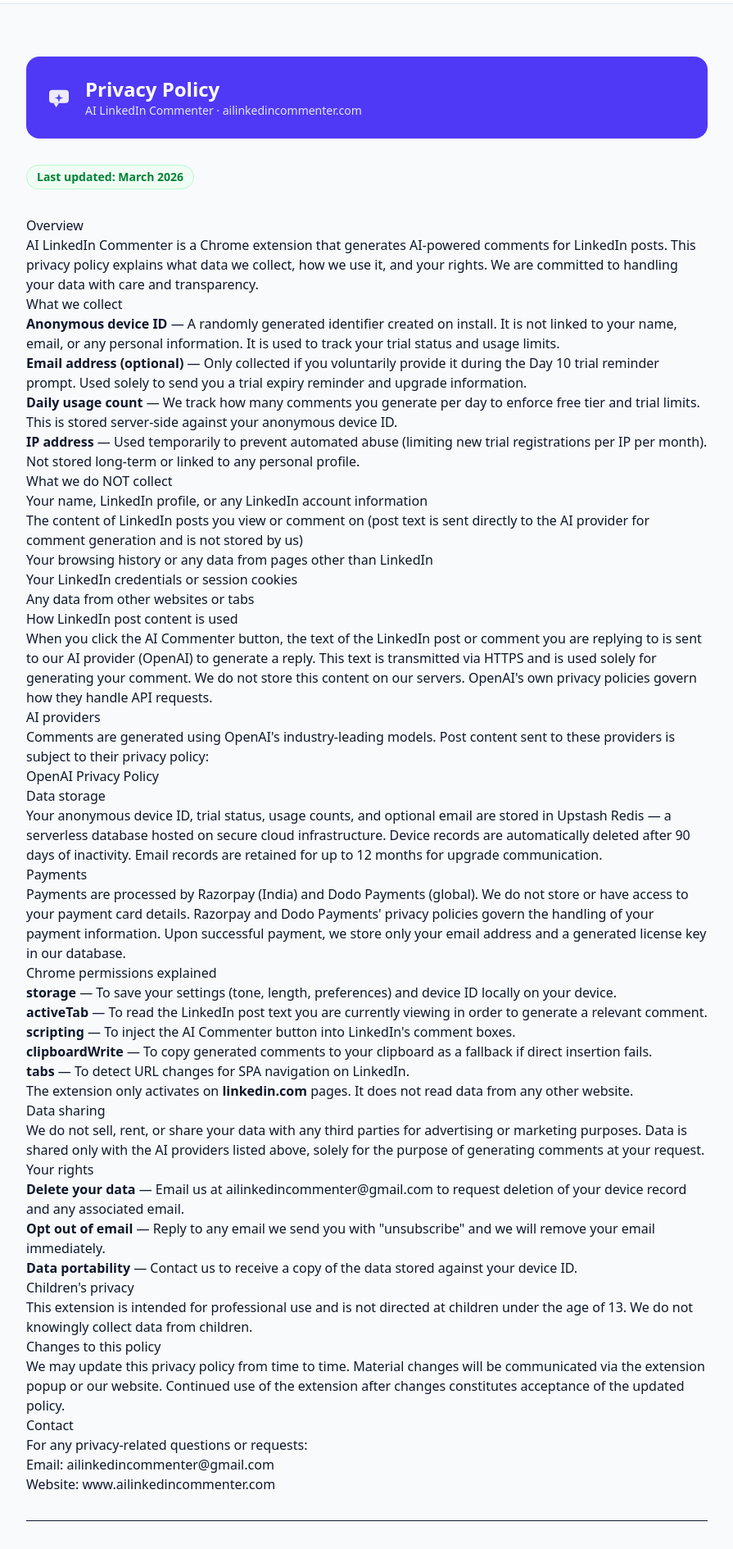
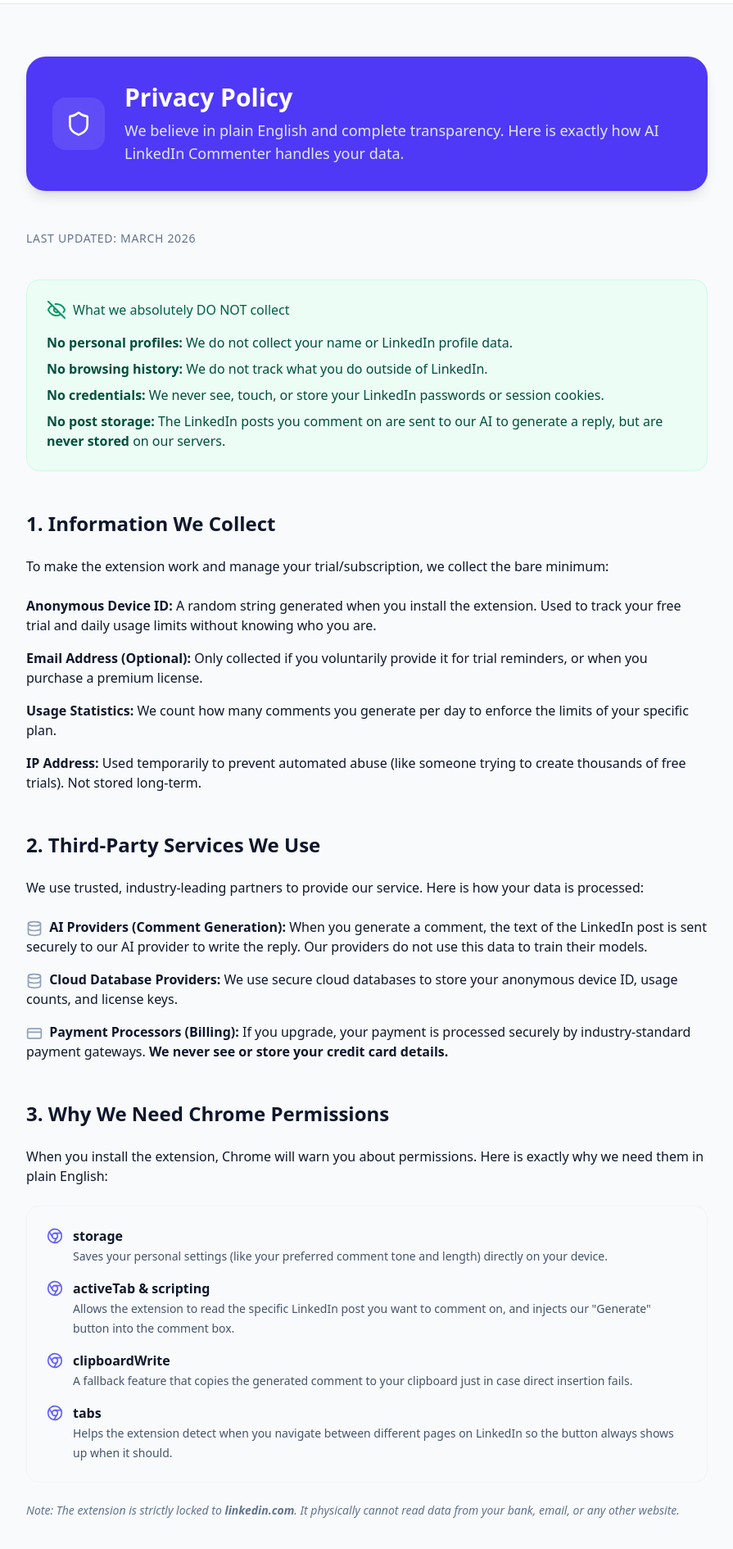
Before and after one commit to abhinavch07/ai-linkedin-commenter, a React (Vite) app: page /privacy in a window 1280 px wide. Shown: the part 60-1950 px from the top of the page at 82% size, without its empty margins (192-1087 px from the left). Built offline with nearby package versions, Linux system fonts and the light colour scheme.

Commit message:
feat: Enhance policy page styling and update contact email
Refactors the Privacy Policy and Terms of Service pages with improved styling and iconography. Updates the contact email address in the Terms of Service to a new Gmail address.

```diff
--- a/src/pages/PrivacyPolicy.tsx
+++ b/src/pages/PrivacyPolicy.tsx
@@ -1,96 +1,126 @@
+import { Shield, EyeOff, Database, CreditCard, Chrome } from 'lucide-react';
+
 export function PrivacyPolicy() {
   return (
     <div className="mx-auto max-w-4xl px-4 py-16 sm:px-6 lg:px-8">
-      <div className="flex items-center gap-4 mb-8 p-6 bg-indigo-600 text-white rounded-2xl">
-        <div className="flex-shrink-0">
-          <svg width="32" height="32" viewBox="0 0 24 24" fill="none">
-            <rect x="3" y="5" width="18" height="12" rx="3" fill="white" fillOpacity=".9"/>
-            <path d="M7 17L9.5 21L12 17" fill="white" fillOpacity=".9"/>
-            <path d="M12 8.5l1 2.9 2.9 1-2.9 1L12 16.3l-1-2.9-2.9-1 2.9-1z" fill="#4f46e5"/>
-          </svg>
+      {/* Header Section */}
+      <div className="flex flex-col md:flex-row md:items-center gap-6 mb-12 p-8 bg-indigo-600 text-white rounded-3xl shadow-lg">
+        <div className="flex h-16 w-16 flex-shrink-0 items-center justify-center rounded-2xl bg-white/10 backdrop-blur-sm">
+          <Shield size={32} className="text-white" />
         </div>
         <div>
-          <h1 className="text-2xl font-bold m-0">Privacy Policy</h1>
-          <p className="text-indigo-100 m-0 text-sm">AI LinkedIn Commenter · ailinkedincommenter.com</p>
+          <h1 className="text-3xl font-bold mb-2">Privacy Policy</h1>
+          <p className="text-indigo-100 text-lg max-w-2xl">
+            We believe in plain English and complete transparency. Here is exactly how AI LinkedIn Commenter handles your data.
+          </p>
         </div>
       </div>
 
-      <div className="prose prose-slate max-w-none prose-headings:text-slate-900 prose-a:text-indigo-600">
-        <p className="mb-8">
-          <span className="inline-block bg-green-50 text-green-700 text-sm font-semibold px-3 py-1 rounded-full border border-green-200">
-            Last updated: March 2026
-          </span>
+      <div className="prose prose-slate prose-lg max-w-none prose-headings:text-slate-900 prose-a:text-indigo-600">
+        <p className="text-sm font-medium text-slate-500 uppercase tracking-wider mb-8">
+          Last updated: March 2026
         </p>
 
-        <h2>Overview</h2>
-        <p>AI LinkedIn Commenter is a Chrome extension that generates AI-powered comments for LinkedIn posts. This privacy policy explains what data we collect, how we use it, and your rights. We are committed to handling your data with care and transparency.</p>
+        {/* The "No" Section - Highlighting privacy first */}
+        <div className="my-10 p-6 bg-emerald-50 border border-emerald-100 rounded-2xl">
+          <h3 className="flex items-center gap-2 text-emerald-800 mt-0 mb-4">
+            <EyeOff className="text-emerald-600" />
+            What we absolutely DO NOT collect
+          </h3>
+          <ul className="text-emerald-900 m-0 space-y-2">
+            <li><strong>No personal profiles:</strong> We do not collect your name or LinkedIn profile data.</li>
+            <li><strong>No browsing history:</strong> We do not track what you do outside of LinkedIn.</li>
+            <li><strong>No credentials:</strong> We never see, touch, or store your LinkedIn passwords or session cookies.</li>
+            <li><strong>No post storage:</strong> The LinkedIn posts you comment on are sent to our AI to generate a reply, but are <strong>never stored</strong> on our servers.</li>
+          </ul>
+        </div>
 
-        <h2>What we collect</h2>
-        <ul>
-          <li><strong>Anonymous device ID</strong> — A randomly generated identifier created on install. It is not linked to your name, email, or any personal information. It is used to track your trial status and usage limits.</li>
-          <li><strong>Email address (optional)</strong> — Only collected if you voluntarily provide it during the Day 10 trial reminder prompt. Used solely to send you a trial expiry reminder and upgrade information.</li>
-          <li><strong>Daily usage count</strong> — We track how many comments you generate per day to enforce free tier and trial limits. This is stored server-side against your anonymous device ID.</li>
-          <li><strong>IP address</strong> — Used temporarily to prevent automated abuse (limiting new trial registrations per IP per month). Not stored long-term or linked to any personal profile.</li>
+        <h2 className="text-2xl font-bold mt-12 mb-6 text-slate-900">1. Information We Collect</h2>
+        <p>To make the extension work and manage your trial/subscription, we collect the bare minimum:</p>
+        <ul className="space-y-4 my-6">
+          <li>
+            <strong>Anonymous Device ID:</strong> A random string generated when you install the extension. Used to track your free trial and daily usage limits without knowing who you are.
+          </li>
+          <li>
+            <strong>Email Address (Optional):</strong> Only collected if you voluntarily provide it for trial reminders, or when you purchase a premium license.
+          </li>
+          <li>
+            <strong>Usage Statistics:</strong> We count how many comments you generate per day to enforce the limits of your specific plan.
+          </li>
+          <li>
+            <strong>IP Address:</strong> Used temporarily to prevent automated abuse (like someone trying to create thousands of free trials). Not stored long-term.
+          </li>
         </ul>
 
-        <h2>What we do NOT collect</h2>
-        <ul>
-          <li>Your name, LinkedIn profile, or any LinkedIn account information</li>
-          <li>The content of LinkedIn posts you view or comment on (post text is sent directly to the AI provider for comment generation and is not stored by us)</li>
-          <li>Your browsing history or any data from pages other than LinkedIn</li>
-          <li>Your LinkedIn credentials or session cookies</li>
-          <li>Any data from other websites or tabs</li>
+        <h2 className="text-2xl font-bold mt-12 mb-6 text-slate-900">2. Third-Party Services We Use</h2>
+        <p>We use trusted, industry-leading partners to provide our service. Here is how your data is processed:</p>
+        <ul className="space-y-4 my-6">
+          <li>
+            <strong><Database className="inline w-5 h-5 mr-1 text-slate-400"/> AI Providers (Comment Generation):</strong> When you generate a comment, the text of the LinkedIn post is sent securely to our AI provider to write the reply. Our providers do not use this data to train their models.
+          </li>
+          <li>
+            <strong><Database className="inline w-5 h-5 mr-1 text-slate-400"/> Cloud Database Providers:</strong> We use secure cloud databases to store your anonymous device ID, usage counts, and license keys.
+          </li>
+          <li>
+            <strong><CreditCard className="inline w-5 h-5 mr-1 text-slate-400"/> Payment Processors (Billing):</strong> If you upgrade, your payment is processed securely by industry-standard payment gateways. <strong>We never see or store your credit card details.</strong>
+          </li>
         </ul>
 
-        <h2>How LinkedIn post content is used</h2>
-        <p>When you click the AI Commenter button, the text of the LinkedIn post or comment you are replying to is sent to our AI provider (OpenAI) to generate a reply. This text is transmitted via HTTPS and is used solely for generating your comment. We do not store this content on our servers. OpenAI's own privacy policies govern how they handle API requests.</p>
+        <h2 className="text-2xl font-bold mt-12 mb-6 text-slate-900">3. Why We Need Chrome Permissions</h2>
+        <p>When you install the extension, Chrome will warn you about permissions. Here is exactly why we need them in plain English:</p>
+        <div className="bg-slate-50 rounded-2xl p-6 not-prose my-6 border border-slate-100">
+          <ul className="space-y-4">
+            <li className="flex items-start gap-3">
+              <Chrome className="w-5 h-5 text-indigo-500 mt-0.5 shrink-0" />
+              <div>
+                <strong className="text-slate-900 block">storage</strong>
+                <span className="text-sm text-slate-600">Saves your personal settings (like your preferred comment tone and length) directly on your device.</span>
+              </div>
+            </li>
+            <li className="flex items-start gap-3">
+              <Chrome className="w-5 h-5 text-indigo-500 mt-0.5 shrink-0" />
+              <div>
+                <strong className="text-slate-900 block">activeTab & scripting</strong>
+                <span className="text-sm text-slate-600">Allows the extension to read the specific LinkedIn post you want to comment on, and injects our "Generate" button into the comment box.</span>
+              </div>
+            </li>
+            <li className="flex items-start gap-3">
+              <Chrome className="w-5 h-5 text-indigo-500 mt-0.5 shrink-0" />
+              <div>
+                <strong className="text-slate-900 block">clipboardWrite</strong>
+                <span className="text-sm text-slate-600">A fallback feature that copies the generated comment to your clipboard just in case direct insertion fails.</span>
+              </div>
+            </li>
+            <li className="flex items-start gap-3">
+              <Chrome className="w-5 h-5 text-indigo-500 mt-0.5 shrink-0" />
+              <div>
+                <strong className="text-slate-900 block">tabs</strong>
+                <span className="text-sm text-slate-600">Helps the extension detect when you navigate between different pages on LinkedIn so the button always shows up when it should.</span>
+              </div>
+            </li>
+          </ul>
+        </div>
+        <p className="text-sm text-slate-500 italic">Note: The extension is strictly locked to <strong>linkedin.com</strong>. It physically cannot read data from your bank, email, or any other website.</p>
 
-        <h2>AI providers</h2>
-        <p>Comments are generated using OpenAI's industry-leading models. Post content sent to these providers is subject to their privacy policy:</p>
-        <ul>
-          <li><a href="https://openai.com/privacy" target="_blank" rel="noreferrer">OpenAI Privacy Policy</a></li>
+        <h2 className="text-2xl font-bold mt-12 mb-6 text-slate-900">4. Data Retention & Your Rights</h2>
+        <p>We don't want to keep your data longer than necessary:</p>
+        <ul className="space-y-4 my-6">
+          <li><strong>Auto-deletion:</strong> Anonymous device records are automatically deleted after 90 days of inactivity.</li>
+          <li><strong>Right to be forgotten:</strong> You can email us at any time to request the immediate deletion of your device record and any associated email address.</li>
+          <li><strong>Opt-out:</strong> If you provided your email for trial reminders, you can reply "unsubscribe" to any email to be removed instantly.</li>
         </ul>
 
-        <h2>Data storage</h2>
-        <p>Your anonymous device ID, trial status, usage counts, and optional email are stored in Upstash Redis — a serverless database hosted on secure cloud infrastructure. Device records are automatically deleted after 90 days of inactivity. Email records are retained for up to 12 months for upgrade communication.</p>
-
-        <h2>Payments</h2>
-        <p>Payments are processed by Razorpay (India) and Dodo Payments (global). We do not store or have access to your payment card details. Razorpay and Dodo Payments' privacy policies govern the handling of your payment information. Upon successful payment, we store only your email address and a generated license key in our database.</p>
-
-        <h2>Chrome permissions explained</h2>
-        <ul>
-          <li><strong>storage</strong> — To save your settings (tone, length, preferences) and device ID locally on your device.</li>
-          <li><strong>activeTab</strong> — To read the LinkedIn post text you are currently viewing in order to generate a relevant comment.</li>
-          <li><strong>scripting</strong> — To inject the AI Commenter button into LinkedIn's comment boxes.</li>
-          <li><strong>clipboardWrite</strong> — To copy generated comments to your clipboard as a fallback if direct insertion fails.</li>
-          <li><strong>tabs</strong> — To detect URL changes for SPA navigation on LinkedIn.</li>
-        </ul>
-        <p>The extension only activates on <strong>linkedin.com</strong> pages. It does not read data from any other website.</p>
-
-        <h2>Data sharing</h2>
-        <p>We do not sell, rent, or share your data with any third parties for advertising or marketing purposes. Data is shared only with the AI providers listed above, solely for the purpose of generating comments at your request.</p>
-
-        <h2>Your rights</h2>
-        <ul>
-          <li><strong>Delete your data</strong> — Email us at <a href="mailto:ailinkedincommenter@gmail.com">ailinkedincommenter@gmail.com</a> to request deletion of your device record and any associated email.</li>
-          <li><strong>Opt out of email</strong> — Reply to any email we send you with "unsubscribe" and we will remove your email immediately.</li>
-          <li><strong>Data portability</strong> — Contact us to receive a copy of the data stored against your device ID.</li>
+        <h2 className="text-2xl font-bold mt-12 mb-6 text-slate-900">5. Contact Us</h2>
+        <p>If you have any questions about how we handle your data, we're here to help.</p>
+        <ul className="space-y-4 my-6">
+          <li><strong>Email:</strong> <a href="mailto:ailinkedincommenter@gmail.com">ailinkedincommenter@gmail.com</a></li>
+          <li><strong>Website:</strong> <a href="https://www.ailinkedincommenter.com">www.ailinkedincommenter.com</a></li>
         </ul>
 
-        <h2>Children's privacy</h2>
-        <p>This extension is intended for professional use and is not directed at children under the age of 13. We do not knowingly collect data from children.</p>
-
-        <h2>Changes to this policy</h2>
-        <p>We may update this privacy policy from time to time. Material changes will be communicated via the extension popup or our website. Continued use of the extension after changes constitutes acceptance of the updated policy.</p>
-
-        <h2>Contact</h2>
-        <p>For any privacy-related questions or requests:<br/>
-        Email: <a href="mailto:ailinkedincommenter@gmail.com">ailinkedincommenter@gmail.com</a><br/>
-        Website: <a href="https://www.ailinkedincommenter.com">www.ailinkedincommenter.com</a>
+        <hr className="my-10 border-slate-200" />
+        <p className="text-sm text-slate-500 text-center">
+          AI LinkedIn Commenter & Post Generator · Version 5.0+
         </p>
-
-        <hr className="my-8" />
-        <p className="text-sm text-slate-500">This policy was last updated in March 2026 and applies to AI LinkedIn Commenter version 5.0 and above.</p>
       </div>
     </div>
   );
--- a/src/pages/TermsOfService.tsx
+++ b/src/pages/TermsOfService.tsx
@@ -48,7 +48,7 @@ export function TermsOfService() {
 
         <h2 className="text-2xl font-semibold mt-12 mb-4">8. Contact Us</h2>
         <p className="mb-6">
-          If you have any questions about these Terms, please contact us at <a href="mailto:support@ailinkedincommenter.com" className="font-medium hover:underline">support@ailinkedincommenter.com</a>.
+          If you have any questions about these Terms, please contact us at <a href="mailto:ailinkedincommenter@gmail.com" className="font-medium hover:underline">ailinkedincommenter@gmail.com</a>.
         </p>
       </div>
     </div>
```
